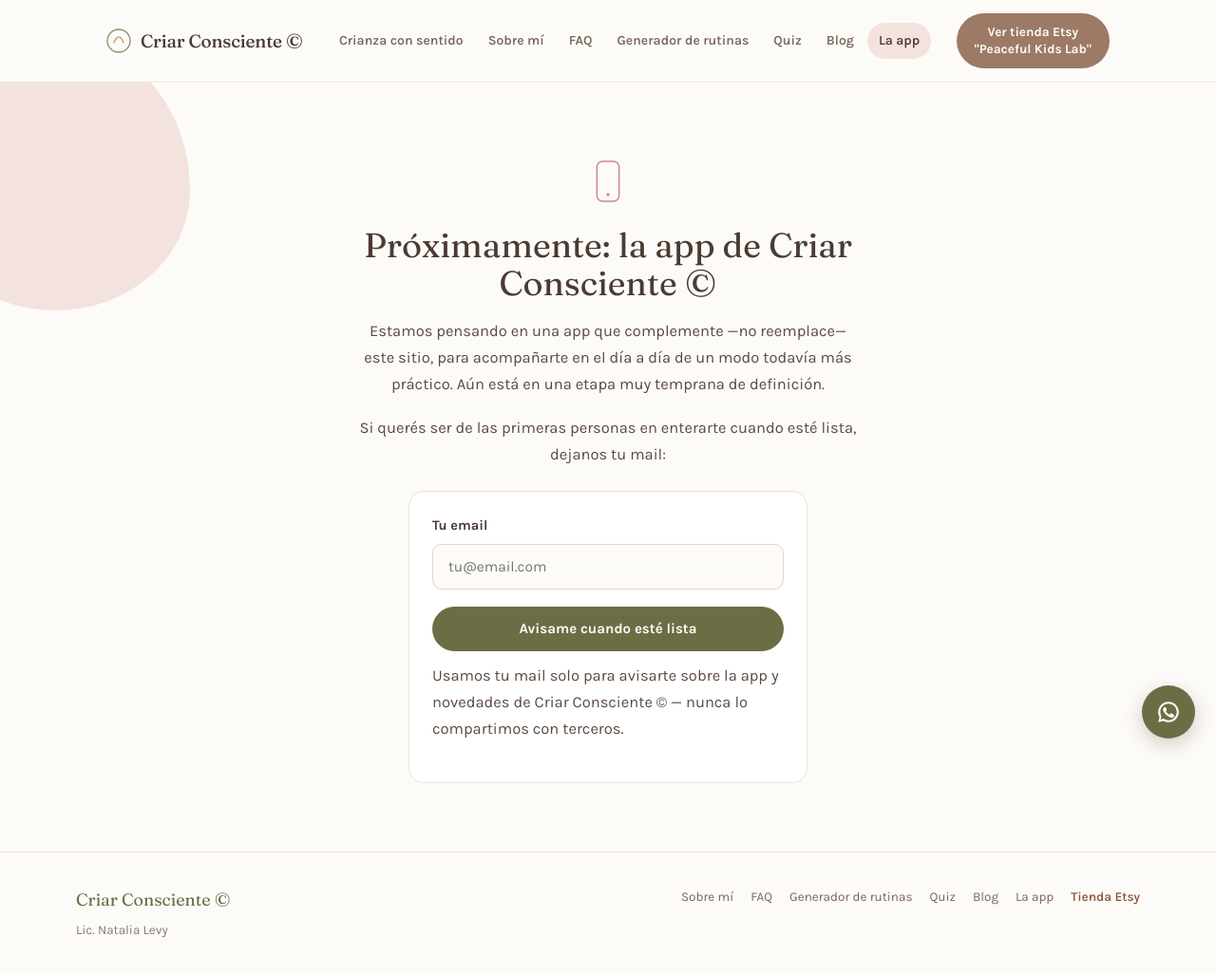
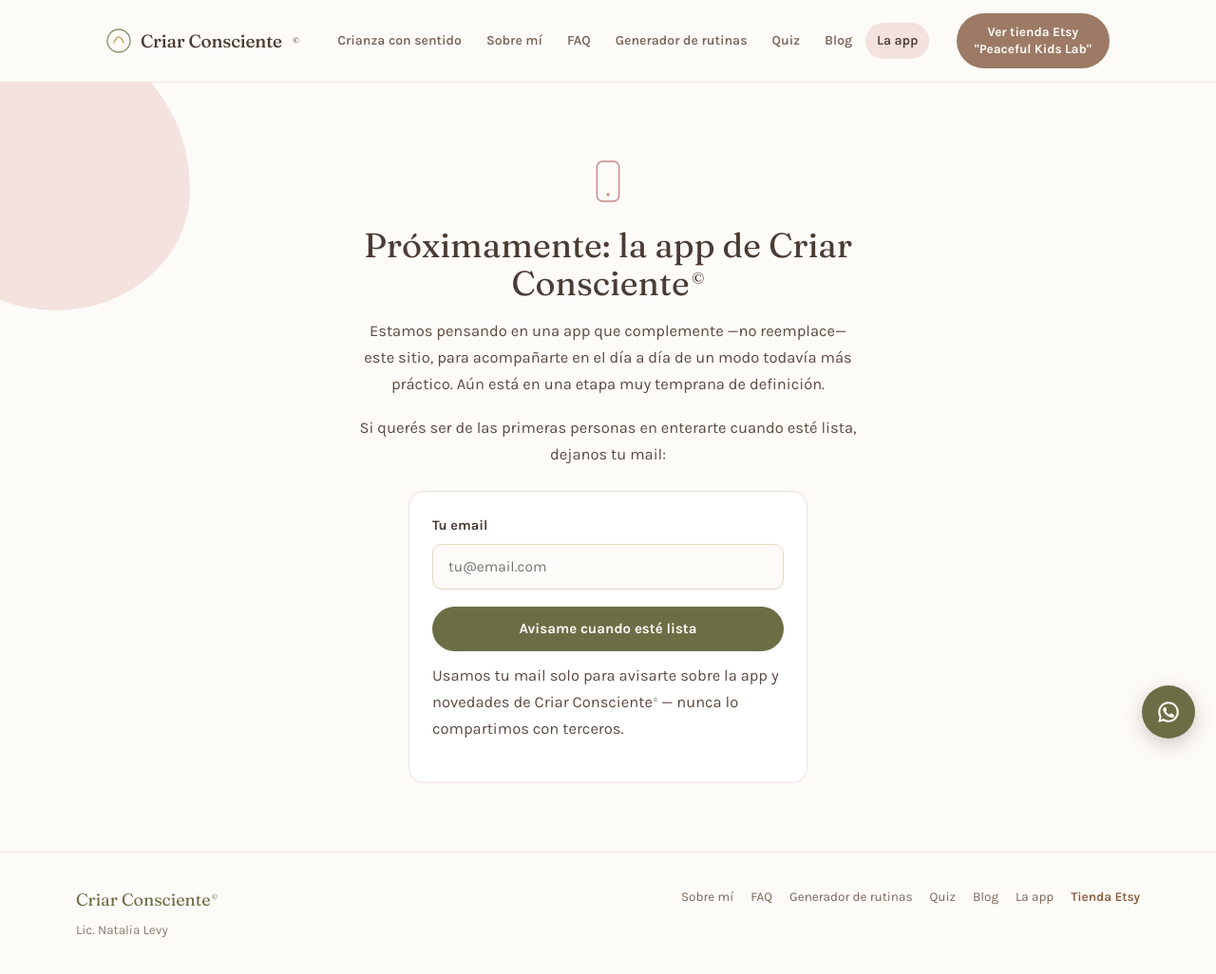
Before and after one commit to natilevy05-oss/criar-consciente, a website: page public/app.html in a window 1280 px wide. Shown: the whole page at 95% size. Drawn offline with Linux system fonts and the light colour scheme.

Commit message:
Reduce el tamaño del símbolo © de la marca a superíndice pequeño
Se envuelve en un span.brand-mark (0.4em, vertical-align: super) en
lugar de texto a tamaño completo, en todas las menciones visibles.
Los <title> de pestaña quedan igual porque no admiten HTML.

Co-Authored-By: Claude Sonnet 5 <noreply@anthropic.com>

```diff
--- a/public/app.html
+++ b/public/app.html
@@ -16,7 +16,7 @@
         <circle cx="13" cy="13" r="12" stroke="#8A8F6B" stroke-width="1.3"/>
         <path d="M8 15c1.5-4 3-6 5-6s3.5 2 5 6" stroke="#C4A265" stroke-width="1.3" stroke-linecap="round"/>
       </svg>
-      Criar Consciente ©
+      Criar Consciente<span class="brand-mark">©</span>
     </a>
     <button class="nav-toggle" aria-label="Abrir menú" aria-expanded="false">
       <svg width="20" height="20" viewBox="0 0 22 22" fill="none"><path d="M2 5h18M2 11h18M2 17h18" stroke="#4A3B33" stroke-width="1.6" stroke-linecap="round"/></svg>
@@ -41,7 +41,7 @@
     <div class="blob blob-rose-sm" aria-hidden="true"></div>
     <div class="placeholder placeholder-app">
       <svg class="icon" width="56" height="56" viewBox="0 0 48 48" fill="none" aria-hidden="true"><rect x="14" y="6" width="20" height="36" rx="5" stroke="#C98B8B" stroke-width="1.3"/><circle cx="24" cy="36" r="1.4" fill="#C98B8B"/></svg>
-      <h1>Próximamente: la app de Criar Consciente ©</h1>
+      <h1>Próximamente: la app de Criar Consciente<span class="brand-mark">©</span></h1>
       <p>Estamos pensando en una app que complemente —no reemplace— este sitio, para acompañarte en el día a día de un modo todavía más práctico. Aún está en una etapa muy temprana de definición.</p>
       <p>Si querés ser de las primeras personas en enterarte cuando esté lista, dejanos tu mail:</p>
 
@@ -51,7 +51,7 @@
           <input type="email" id="app-email" name="email" placeholder="tu@email.com" required>
         </div>
         <button type="submit" class="btn btn-olive" style="width:100%;">Avisame cuando esté lista</button>
-        <p class="field-hint">Usamos tu mail solo para avisarte sobre la app y novedades de Criar Consciente © — nunca lo compartimos con terceros.</p>
+        <p class="field-hint">Usamos tu mail solo para avisarte sobre la app y novedades de Criar Consciente<span class="brand-mark">©</span> — nunca lo compartimos con terceros.</p>
         <div id="app-email-msg"></div>
       </form>
     </div>
@@ -61,7 +61,7 @@
 <footer class="site-footer">
   <div class="footer-grid">
     <div>
-      <p class="footer-brand">Criar Consciente ©</p>
+      <p class="footer-brand">Criar Consciente<span class="brand-mark">©</span></p>
       <p class="footer-copy">Lic. Natalia Levy</p>
     </div>
     <ul class="footer-links">
--- a/public/css/style.css
+++ b/public/css/style.css
@@ -271,6 +271,8 @@ summary:focus-visible{
 .btn-text:hover{ color: var(--ink); }
 
 .btn-sm{ padding: 10px 18px; font-size: 13.5px; }
+
+.brand-mark{ font-size: 0.4em; vertical-align: super; margin-left: 0.15em; font-weight: 400; }
 
 .nav-etsy-btn{ line-height: 1.35; text-align: center; }
 
```
Also changed, not shown: public/blog.html (+2 -2 lines), public/faq.html (+2 -2 lines), public/generador.html (+2 -2 lines), public/index.html (+3 -3 lines), public/quiz.html (+3 -3 lines), public/sobre-mi.html (+4 -4 lines).
